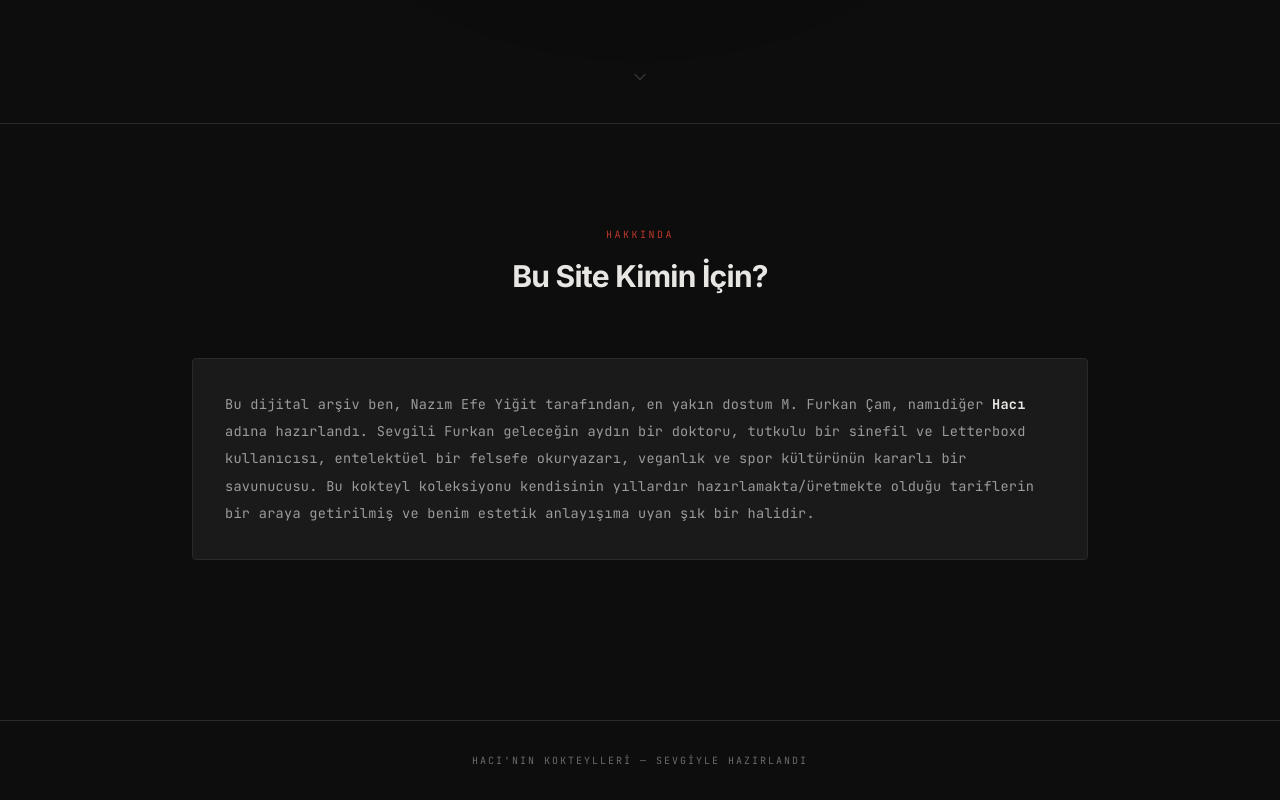
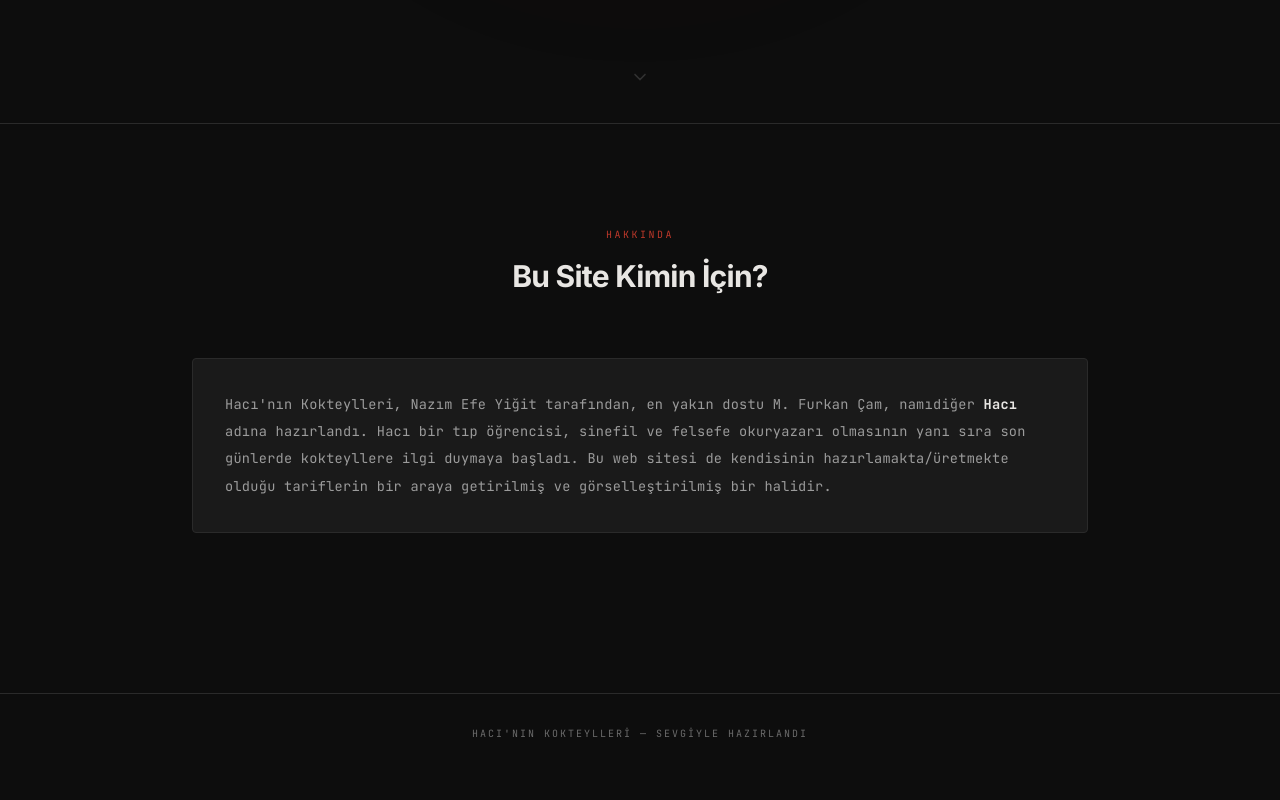
Before and after one commit to nefeygt/hacininkokteylleri, a Next.js app: page / in a window 1280 px wide. Shown: the part 678-1478 px from the top of the page. After the commit the page ends 1451 px from the top, so only its background shows below. Built offline with nearby package versions, Linux system fonts and the light colour scheme.

Commit message:
changed summary

```diff
--- a/src/app/page.tsx
+++ b/src/app/page.tsx
@@ -86,13 +86,11 @@ export default function Home() {
           {/* Main description */}
           <div className="mb-16 rounded border border-border bg-bg-card p-8">
             <p className="prescription-text leading-[2] text-text-secondary">
-              Bu dijital arşiv ben, Nazım Efe Yiğit tarafından, en yakın dostum{" "}
+              Hacı'nın Kokteylleri, Nazım Efe Yiğit tarafından, en yakın dostu{" "}
               M. Furkan Çam, namıdiğer <span className="font-bold text-text-primary">Hacı</span> adına
-              hazırlandı. Sevgili Furkan geleceğin aydın bir doktoru, tutkulu bir sinefil ve
-              Letterboxd kullanıcısı, entelektüel bir felsefe okuryazarı,
-              veganlık ve spor kültürünün kararlı bir savunucusu. Bu
-              kokteyl koleksiyonu kendisinin yıllardır hazırlamakta/üretmekte
-              olduğu tariflerin bir araya getirilmiş ve benim estetik anlayışıma uyan şık bir halidir.
+              hazırlandı. Hacı bir tıp öğrencisi, sinefil ve felsefe okuryazarı olmasının yanı sıra son günlerde
+              kokteyllere ilgi duymaya başladı. Bu web sitesi de kendisinin hazırlamakta/üretmekte
+              olduğu tariflerin bir araya getirilmiş ve görselleştirilmiş bir halidir.
             </p>
           </div>
 
```
